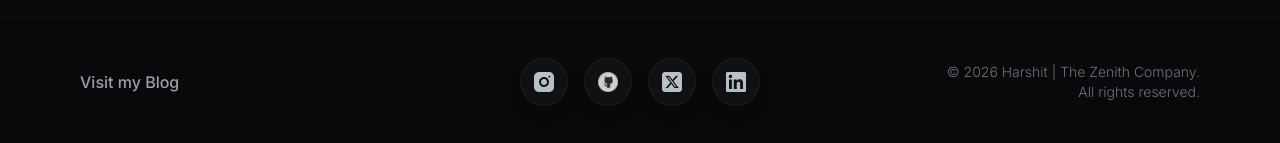
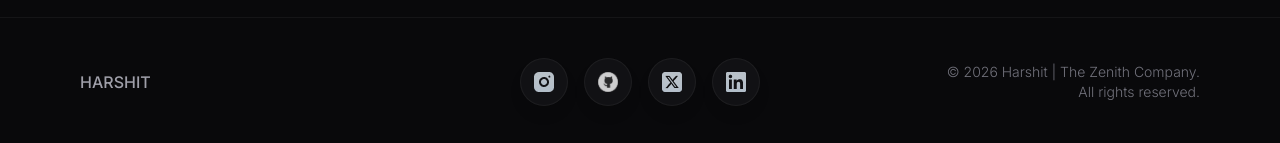
Before and after one commit to harshitcodex0/portfolio, a React (Vite) app: page / in a window 1280 px wide. Shown: the part 7776-7919 px from the top of the page. Built offline with nearby package versions, Linux system fonts and the light colour scheme.

Commit message:
Redesigned Portfolio

```diff
--- a/src/components/sections/Footer.jsx
+++ b/src/components/sections/Footer.jsx
@@ -8,7 +8,7 @@ const Footer = () => {
 
                 <div className="flex-1 flex justify-center md:justify-start">
                     <a href="/" className="text-zinc-400 hover:text-[var(--color-accent)] transition-colors duration-300 font-medium rounded-sm focus-visible:outline-none focus-visible:ring-2 focus-visible:ring-[var(--color-accent)]">
-                        Visit my Blog
+                        HARSHIT
                     </a>
                 </div>
 
```
